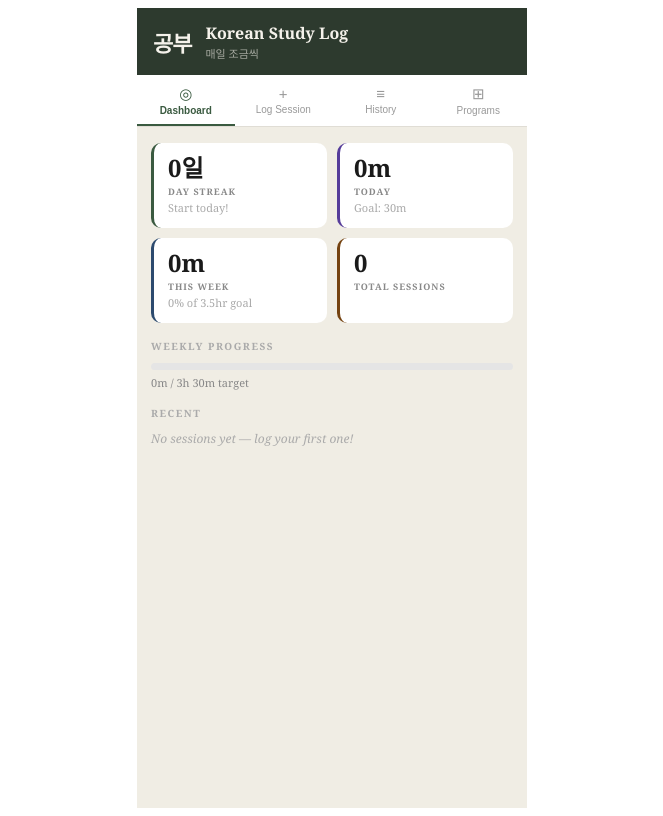
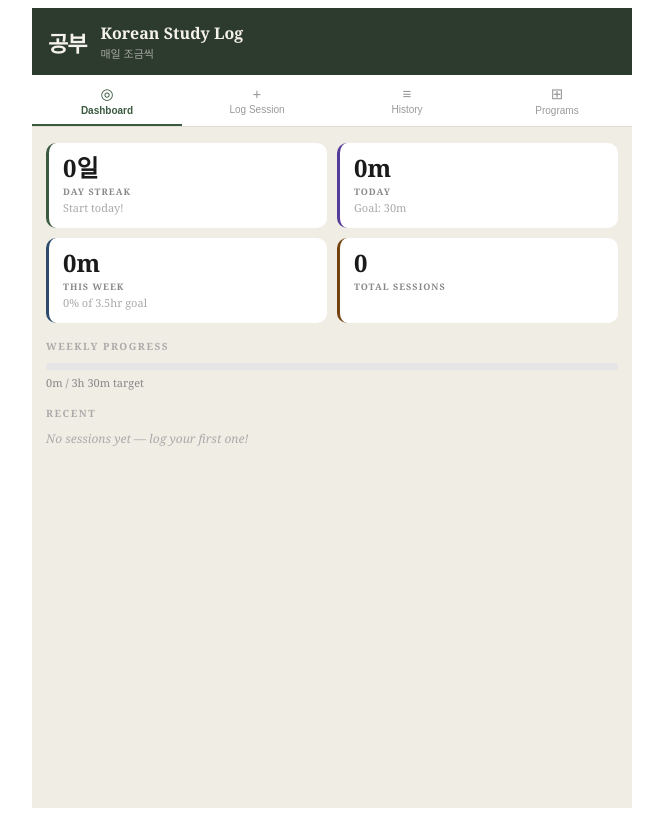
Before and after one commit to emeilala/korean-study-app, a React (Vite) app: page / in a window 1280 px wide. Shown: the whole page, without its empty margins (308-971 px from the left). Built offline with nearby package versions, Linux system fonts and the light colour scheme.

Commit message:
Responsive screen update

```diff
--- a/src/App.jsx
+++ b/src/App.jsx
@@ -567,7 +567,7 @@ export default function App() {
 
   return (
     // Max width 390px matches Samsung Fold 4 cover screen width
-    <div style={{ fontFamily: "'Georgia', serif", background: "#f0ede4", minHeight: "100vh", maxWidth: 390, margin: "0 auto", display: "flex", flexDirection: "column" }}>
+    <div style={{ fontFamily: "'Georgia', serif", background: "#f0ede4", minHeight: "100vh", maxWidth: 600, width: "100%", margin: "0 auto", display: "flex", flexDirection: "column" }}>
       <div style={{ background: "#2d3a2e", color: "#f5f2eb", padding: "14px 16px", display: "flex", alignItems: "center", gap: 14 }}>
         <div style={{ fontWeight: 900, fontSize: 22, letterSpacing: -1 }}>공부</div>
         <div>
```
